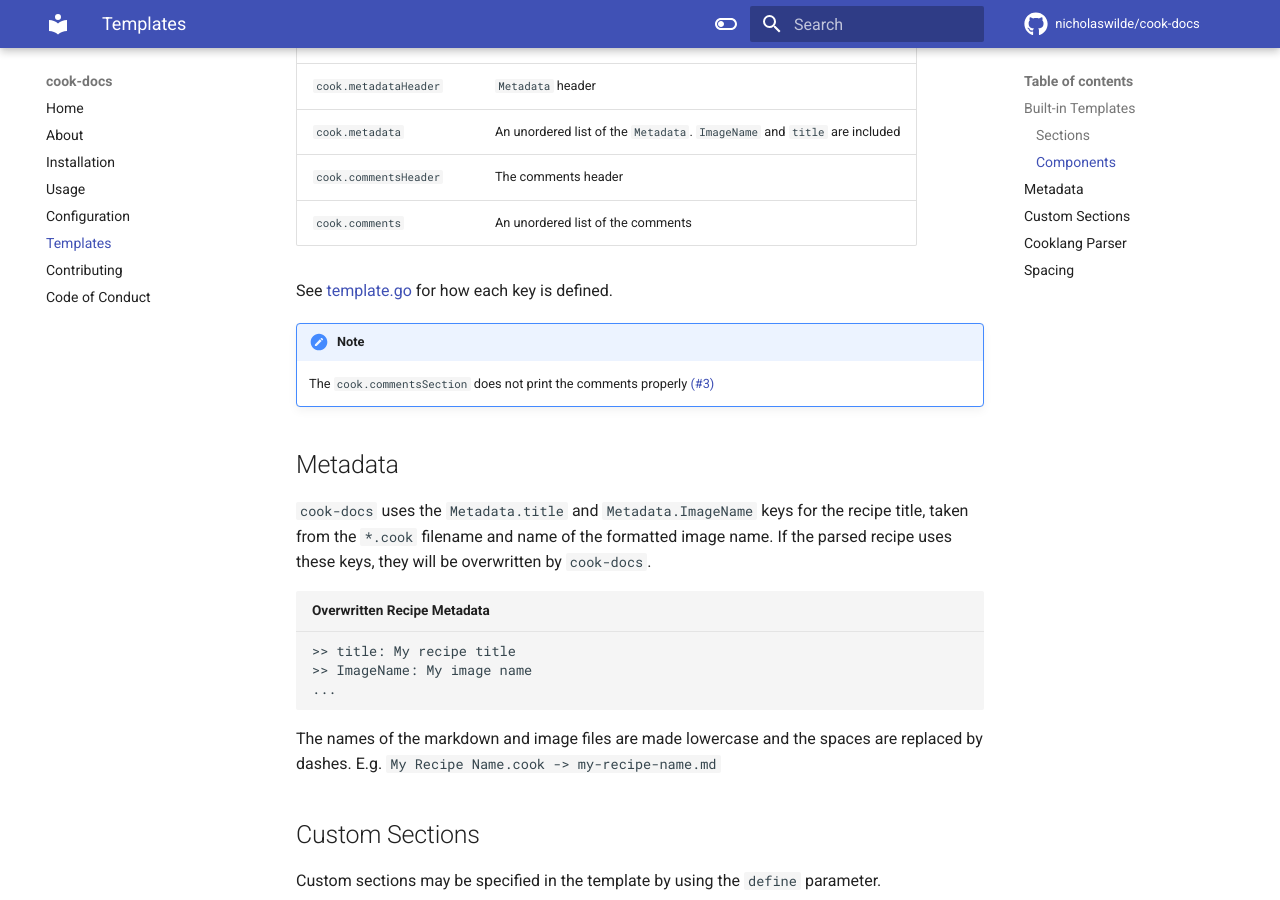
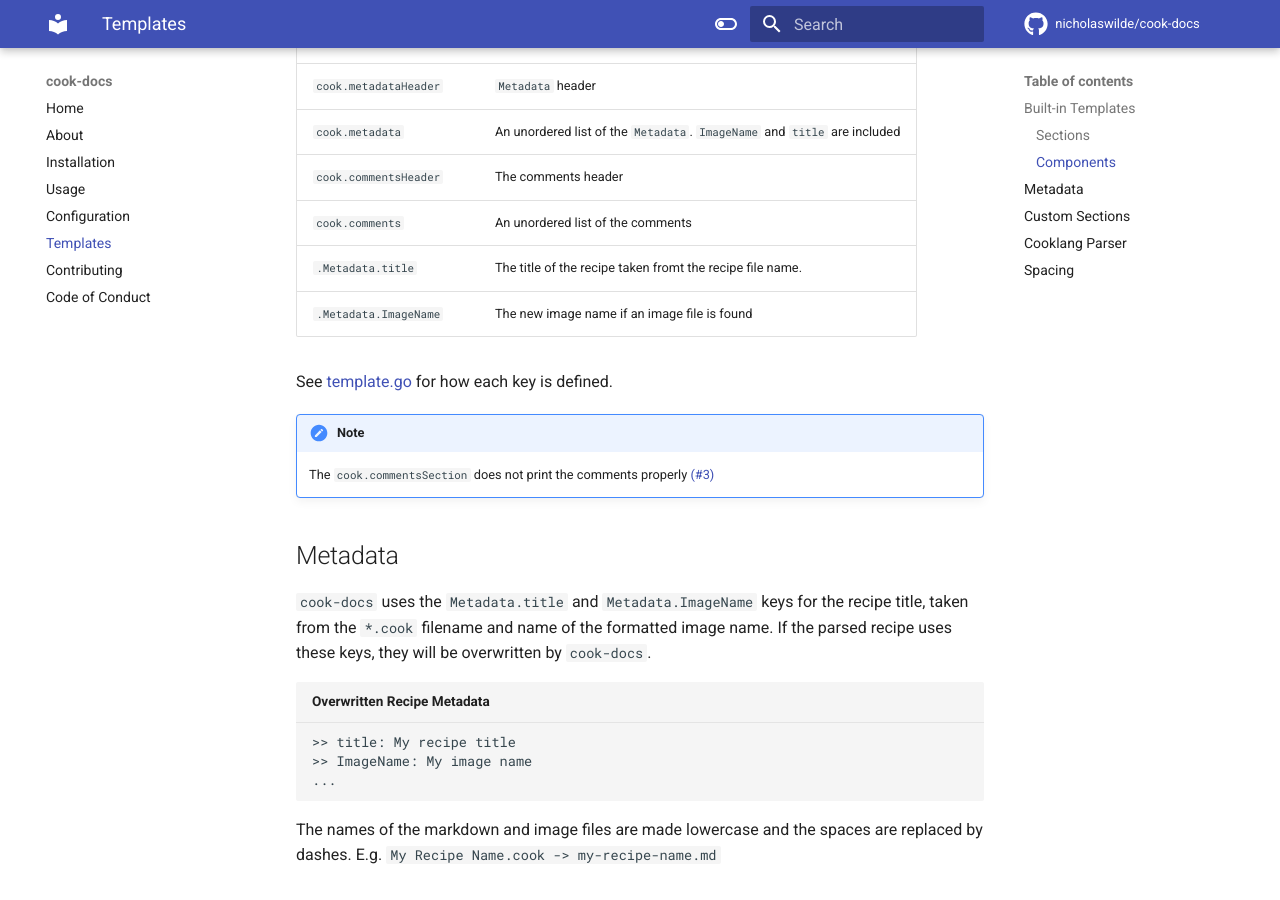
Before and after one commit to nicholaswilde/cook-docs, an MkDocs documentation site: the page built from docs/templates.md, in a window 1280 px wide and 900 px high, scrolled down 1764 px. Built offline with MkDocs 1.6.1 and Material for MkDocs 9.7.7, drawn with Linux system fonts in a browser that asks for light colours; comment, search, counter and statistics services are not loaded.

Commit message:
Add Metadata.title and Metadata.ImageName
Signed-off-by: nιcнolaѕ wιlde <Nicholas Wilde>

```diff
--- a/docs/templates.md
+++ b/docs/templates.md
@@ -33,8 +33,8 @@ can be used in the templates you supply.
 
 ### Sections
 
-| Name                    | Description                                                        |
-|-------------------------|--------------------------------------------------------------------|
+| Name                      | Description                                                        |
+|---------------------------|--------------------------------------------------------------------|
 | `cook.headerSection`      | The main heading of the generated markdown file                    |
 | `cook.imageSection`       | The image section                                                  |
 | `cook.tableSection`       | The table section that consists of the serving size and total time |
@@ -47,8 +47,8 @@ can be used in the templates you supply.
 
 ### Components
 
-| Name                   | Description                                                               |
-|------------------------|---------------------------------------------------------------------------|
+| Name                     | Description                                                               |
+|--------------------------|---------------------------------------------------------------------------|
 | `cook.ingredientsHeader` | The ingredients header                                                    |
 | `cook.ingredients`       | An unordered list of the ingredients                                      |
 | `cook.cookwareHeader`    | The cookware header                                                       |
@@ -61,6 +61,8 @@ can be used in the templates you supply.
 | `cook.metadata`          | An unordered list of the `Metadata`. `ImageName` and `title` are included |
 | `cook.commentsHeader`    | The comments header                                                       |
 | `cook.comments`          | An unordered list of the comments                                         |
+| `.Metadata.title`        | The title of the recipe taken fromt the recipe file name.                 |
+| `.Metadata.ImageName`    | The new image name if an image file is found                              |
 
 See [template.go][6] for how each key is defined.
 
```
